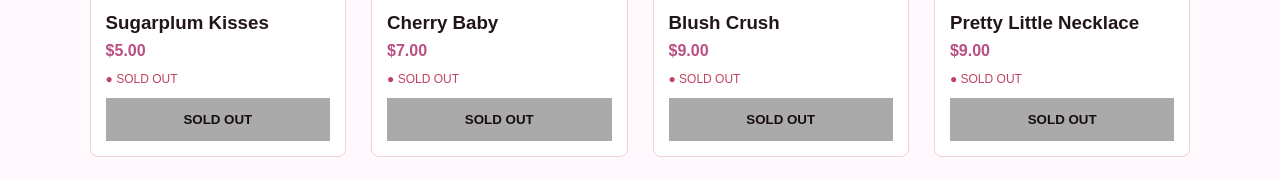
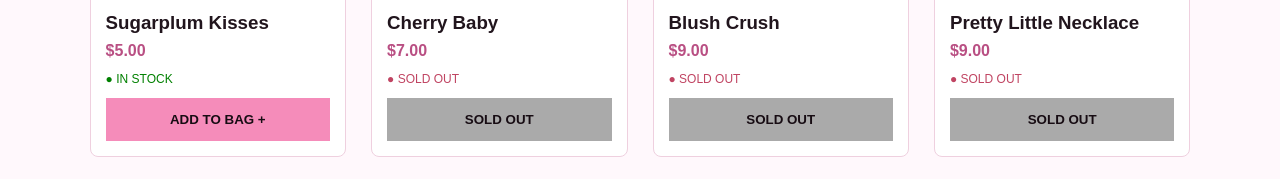
Before and after one commit to PrettyGirlNai2013/craftycreationsbynai, a plain HTML site: page index.html in a window 1280 px wide. Shown: the part 1115-1294 px from the top of the page. Drawn offline with Linux system fonts and the light colour scheme.

Commit message:
Change 'inStock' status for Sugarplum Kisses

```diff
--- a/index.html
+++ b/index.html
@@ -305,7 +305,7 @@ footer span {
     name: "Sugarplum Kisses",
     price: 5.00,
     image: "images/bracelet1.jpg",
-    inStock: false
+    inStock: true
   },
   {
     name: "Cherry Baby",
```
